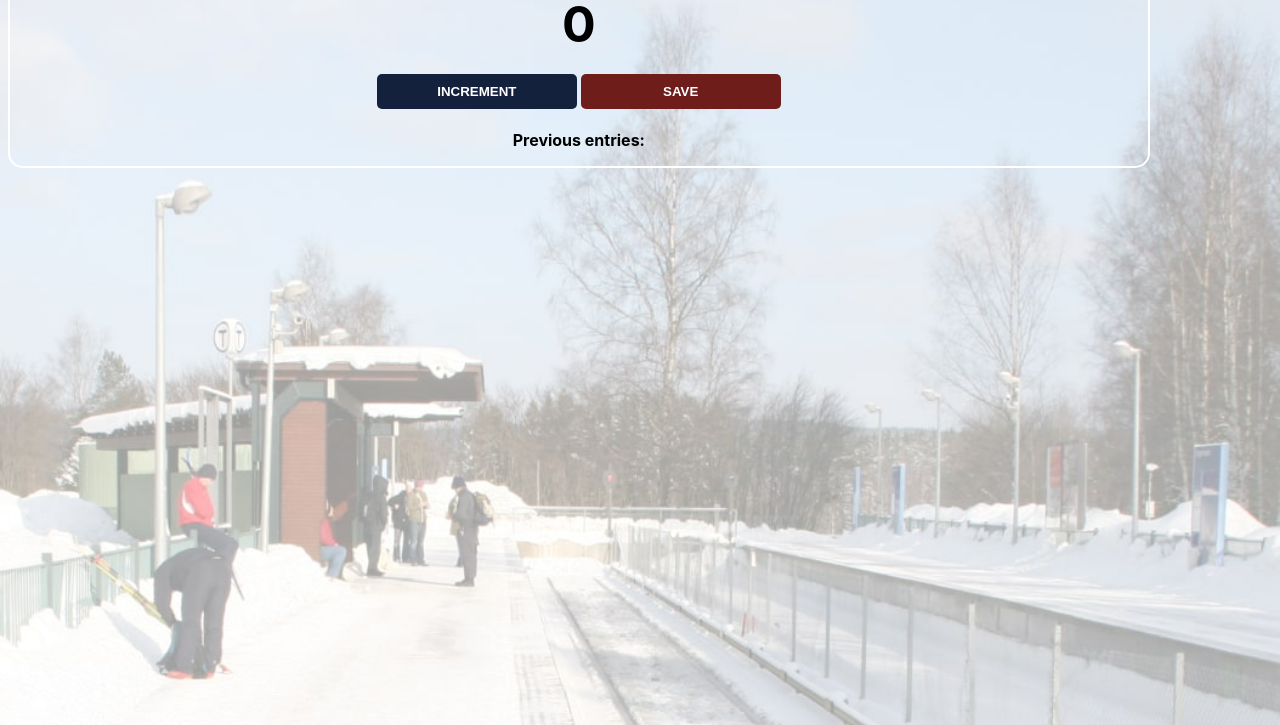
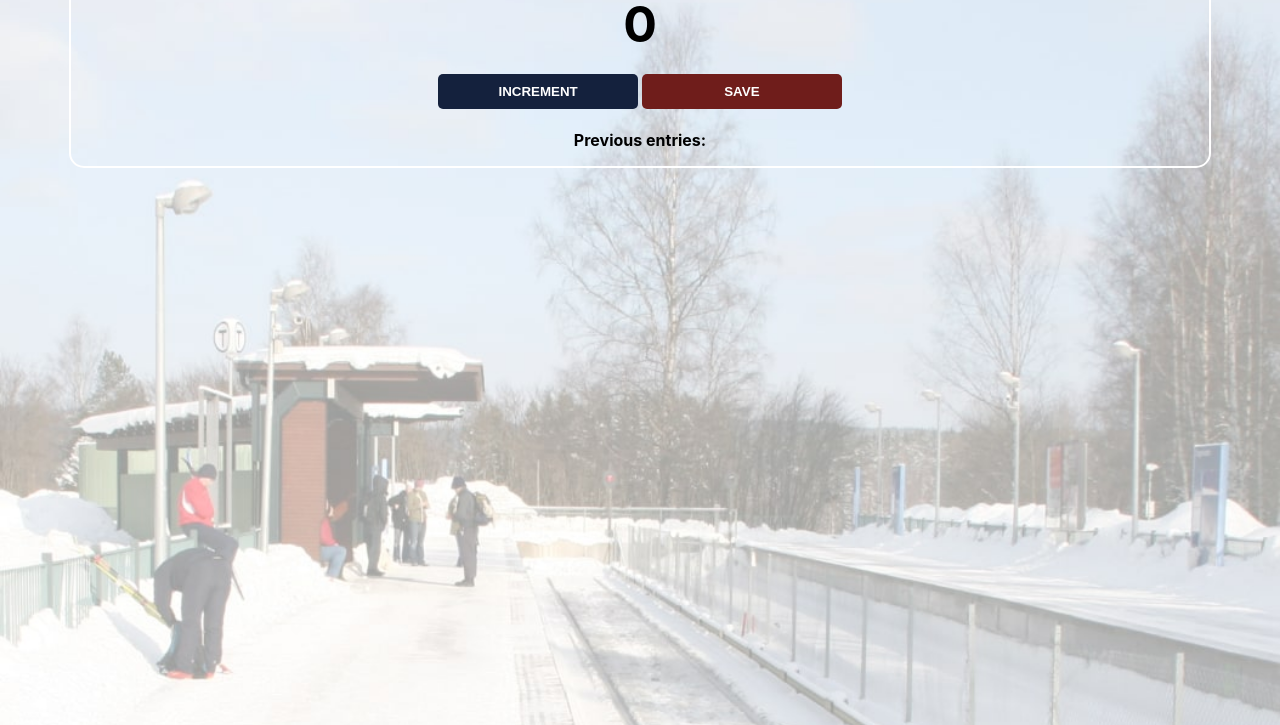
Before and after one commit to shubhamsingh119/Passenger-Counter, a website built with Vite: page index.html in a window 1280 px wide. Shown: the part 75-800 px from the top of the page. Built offline with nearby package versions, Linux system fonts and the light colour scheme.

Commit message:
Update index.css

```diff
--- a/index.css
+++ b/index.css
@@ -41,5 +41,5 @@ button {
     background-color: transparent;
     border: 2px solid white;
     border-radius: 15px;
-    margin-right: 20px;
+    margin: auto;
 }
```
